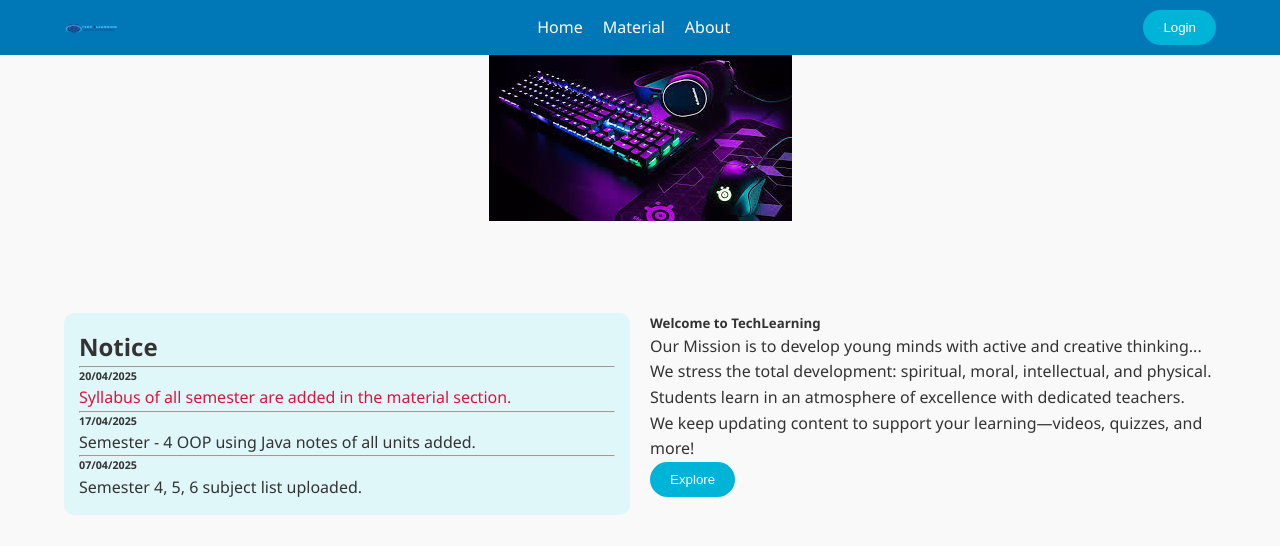
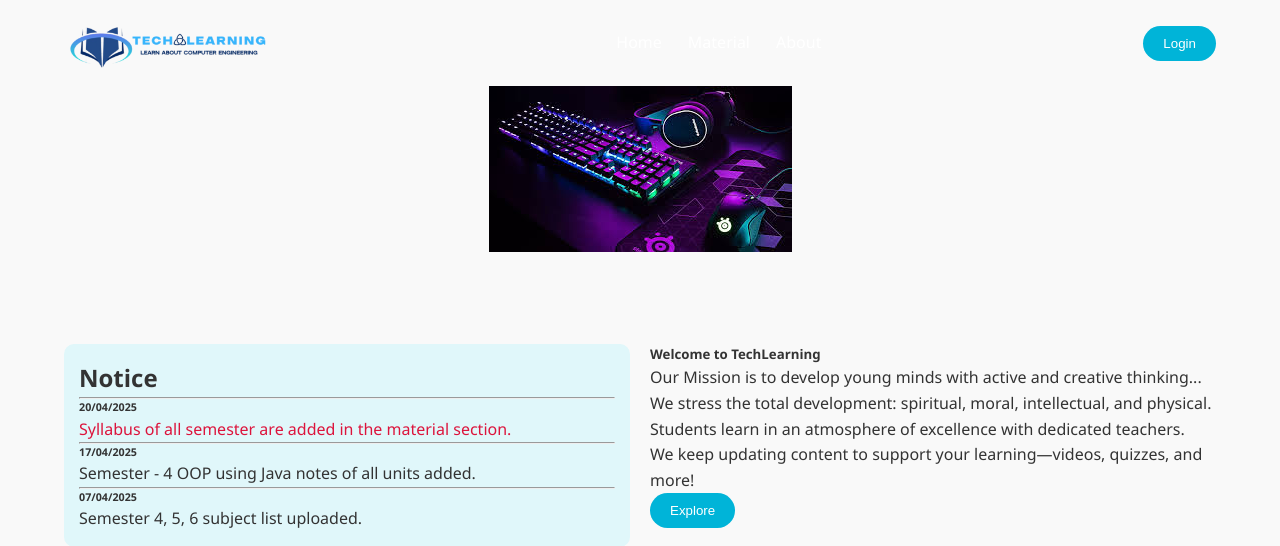
Before and after one commit to animehoodie/TECHLEARNING, a PHP site: page / in a window 1280 px wide. Shown: the top 546 px of the page. Run offline with PHP 8.4, Linux system fonts and the light colour scheme.

Commit message:
Update style.css

```diff
--- a/style.css
+++ b/style.css
@@ -16,23 +16,33 @@ header {
   justify-content: space-between;
   align-items: center;
   padding: 10px 5%;
-  background-color: #0077b6;
+  background-filter: blur(40px);
   color: white;
   flex-wrap: wrap;
 }
 
 .logo {
-  width: 60px;
+  width: 20%;
 }
 
 .nav-links {
   display: flex;
-  gap: 20px;
+  gap: 1rem;
 }
 
 .nav-links a {
   color: white;
   text-decoration: none;
+  font-weight: 500;
+  transition: color;
+  padding: 5px
+
+}
+
+.nav-link a:hover{
+  background-color: rgba(70, 186, 244);
+  border-radius: 10px;
+  color:white;
 }
 
 .cta-btn {
```
